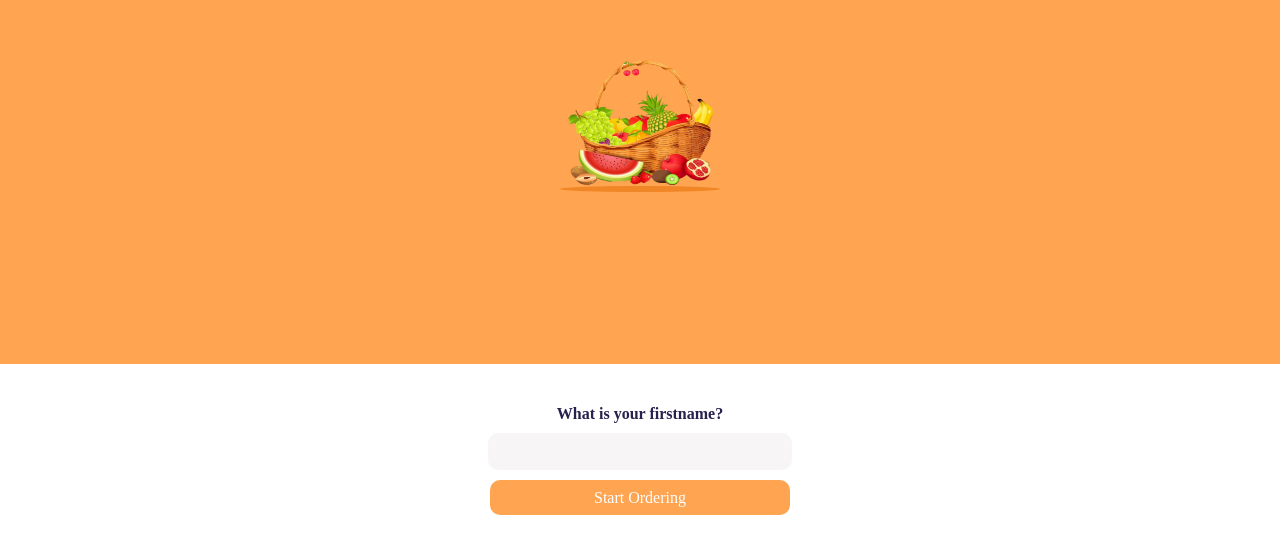
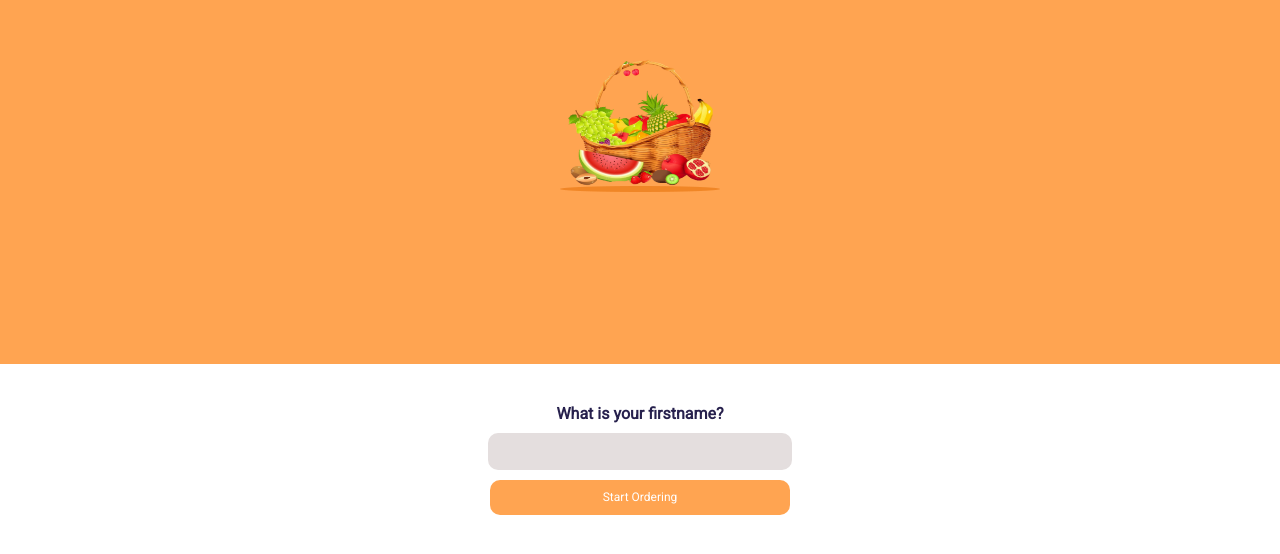
Before and after one commit to evertonnasac/compas-projeto-fruithub, a plain HTML site: page pages/auth.html in a window 1280 px wide. Shown: the part 116-670 px from the top of the page. Drawn offline with Linux system fonts and the light colour scheme; files whose address does not match are found by name.

Commit message:
Aplicando fonte Roboto e realizando ajustes finais no CSS

```diff
--- a/styles/abstract/_base.scss
+++ b/styles/abstract/_base.scss
@@ -1,6 +1,11 @@
+
+@import url('https://fonts.googleapis.com/css2?family=Roboto&display=swap');
+
 html, body {
+    font-family: "Roboto";
+    color: #27214d;
+    font-size: 12px;
+    box-sizing: border-box;
     margin: 0;
-    box-sizing: border-box;
-    min-width: 100vw;
-    min-height: 100vh;
+
 }
--- a/styles/auth/auth.scss
+++ b/styles/auth/auth.scss
@@ -79,7 +79,7 @@ main{
             max-width: 300px;
             height: 35px;
             border-radius: 10px;
-            background-color: #f7f5f5;
+            background-color: #e4dede;
             border-style: none;
 
         }
--- a/styles/home/home.scss
+++ b/styles/home/home.scss
@@ -1,3 +1,4 @@
+@import "../abstract/base";
 
 body{
     height: 100vh;
--- a/styles/index/index.scss
+++ b/styles/index/index.scss
@@ -27,6 +27,8 @@ main{
         font-size: 24px;
         letter-spacing: -0.02em;
 
+        cursor: pointer;
+
         color: #FFFFFF;
     }
 }
```
Also changed, not shown: styles/auth/auth.css, styles/basket/basket.css, styles/home/home.css, styles/index/index.css, styles/welcome/welcome.css, 5 other files.
